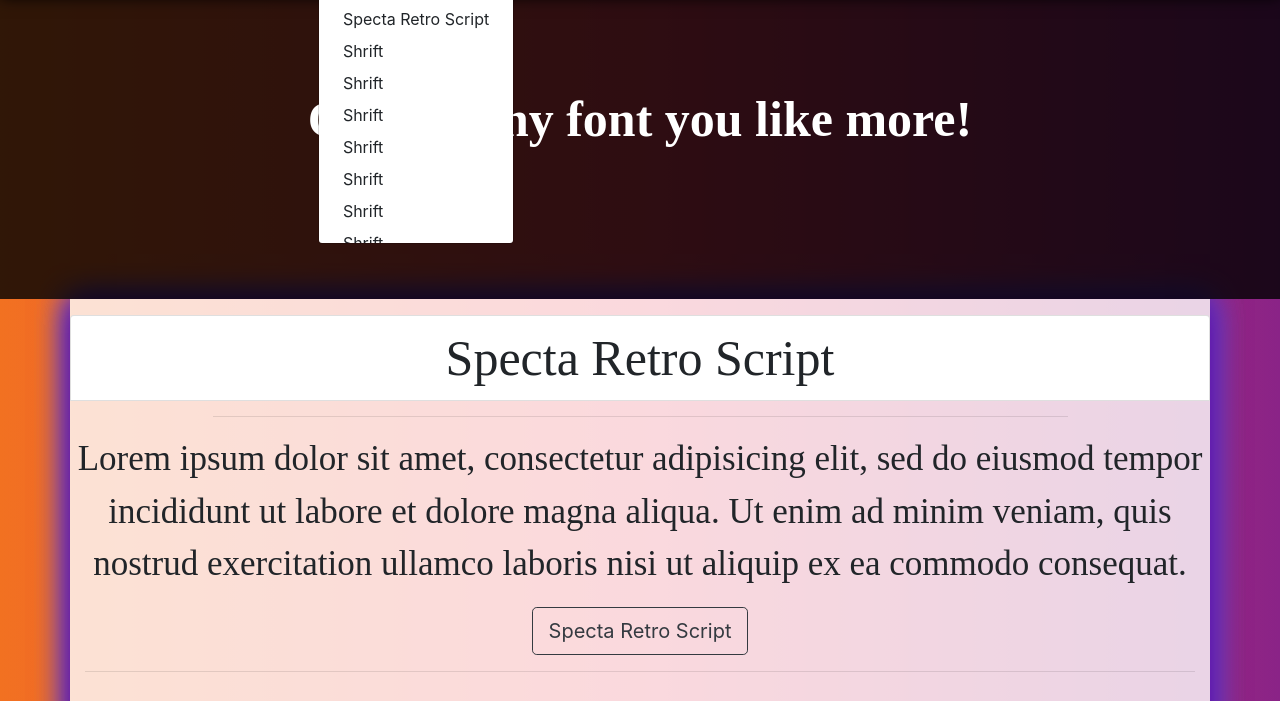
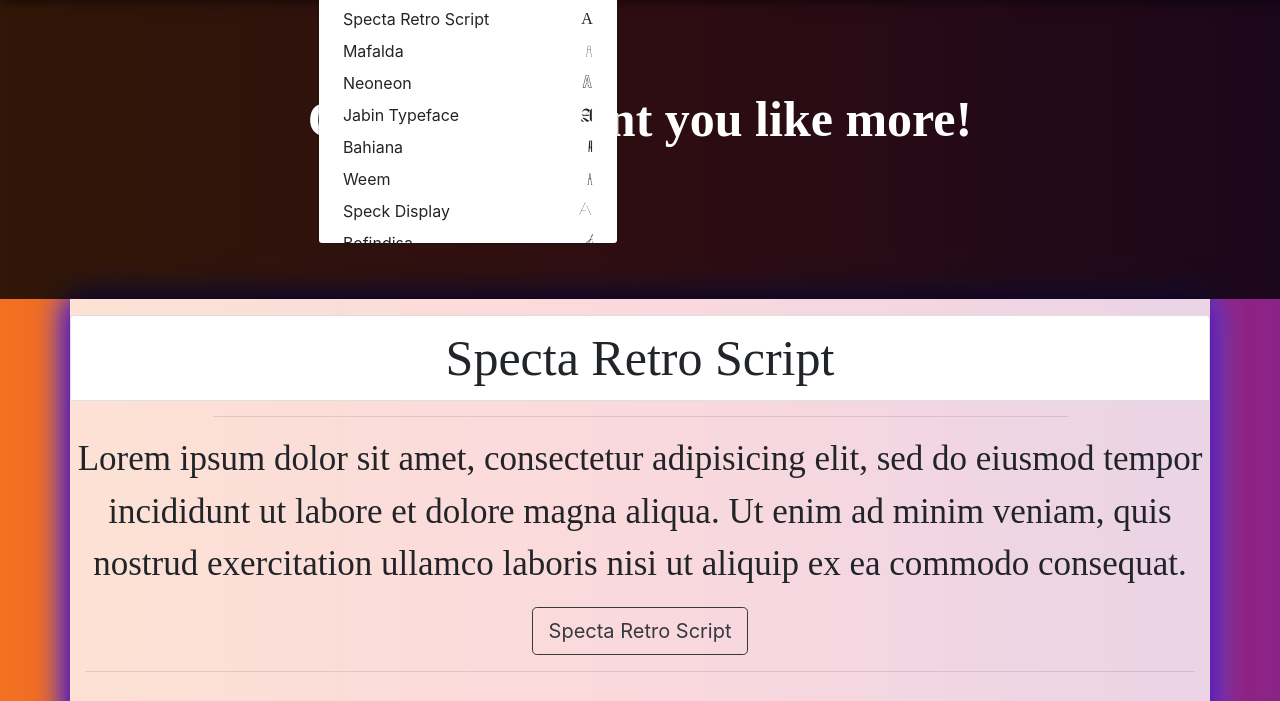
Before and after one commit to FontsLover/FontsLover.github.io, a plain HTML site: page index.html in a window 1280 px wide. Both pictures are taken after a click on the button "Fonts". Shown: the part 69-770 px from the top of the page. Drawn offline with nearby package versions, Linux system fonts and the light colour scheme; a web font is replaced by a local one.

Commit message:
init commit

```diff
--- a/index.html
+++ b/index.html
@@ -29,19 +29,19 @@
           Fonts
         </a>
         <div class="dropdown-menu" aria-labelledby="navbarDropdown">
-          <a class="dropdown-item" href="#">Specta Retro Script</a>
-          <a class="dropdown-item" href="#">Shrift</a>
-          <a class="dropdown-item" href="#">Shrift</a>
-          <a class="dropdown-item" href="#">Shrift</a>
-          <a class="dropdown-item" href="#">Shrift</a>
-          <a class="dropdown-item" href="#">Shrift</a>
-          <a class="dropdown-item" href="#">Shrift</a>
-          <a class="dropdown-item" href="#">Shrift</a>
-          <a class="dropdown-item" href="#">Shrift</a>
-          <a class="dropdown-item" href="#">Shrift</a>
-          <a class="dropdown-item" href="#">Shrift</a>
-          <a class="dropdown-item" href="#">Shrift</a>
-          <a class="dropdown-item" href="#">Shrift</a>
+          <a class="dropdown-item" href="#">Specta Retro Script<span class="font-link specta-link">A</span></a>
+          <a class="dropdown-item" href="#">Mafalda<span class="font-link mafalda-link">A</span></a>
+          <a class="dropdown-item" href="#">Neoneon<span class="font-link neoneon-link">A</span></a>
+          <a class="dropdown-item" href="#">Jabin Typeface<span class="font-link jabintypeface-link">A</span></a>
+          <a class="dropdown-item" href="#">Bahiana<span class="font-link bahiana-link">A</span></a>
+          <a class="dropdown-item" href="#">Weem<span class="font-link weem-link">A</span></a>
+          <a class="dropdown-item" href="#">Speck Display<span class="font-link sp-link">A</span></a>
+          <a class="dropdown-item" href="#">Befindisa<span class="font-link befindisa-link">A</span></a>
+          <a class="dropdown-item" href="#">Metrica<span class="font-link metrica-link">A</span></a>
+          <a class="dropdown-item" href="#">Metropolis<span class="font-link metropolis-link">A</span></a>
+          <a class="dropdown-item" href="#">NWB Ultraviolent - Regular<span class="font-link nwb-link">A</span></a>
+          <a class="dropdown-item" href="#">Shrift<span class="font-link specta-link">A</span></a>
+          <a class="dropdown-item" href="#">Shrift<span class="font-link specta-link">A</span></a>
         </div>
       </li>
       <li class="nav-item">
--- a/style.css
+++ b/style.css
@@ -24,7 +24,10 @@ body {
 .dropdown-menu {
 	max-height: 250px;
 	overflow-y: scroll;
+	min-width: 300px!important;
 }
+
+
 
 form.form-inline.my-2.my-lg-0.ml-auto {
 	flex-flow: unset;
@@ -77,6 +80,11 @@ div.mx-auto {
 
 /**********************************SHRIFTS**********************************/
 
+.font-link {
+	float: right;
+	font-size: 1rem;
+}
+
 /*******Specta Retro*******/
 @font-face {
 	font-family: "Specta Retro Script";
@@ -91,6 +99,10 @@ div.mx-auto {
 
 .specta.par{
 	font-size: 35px;
+}
+
+.specta-link {
+	font-family: "Specta Retro Script"
 }
 /*******Specta Retro*******/
 
@@ -110,6 +122,10 @@ div.mx-auto {
 .mafalda.par {
 	font-size: 35px;
 }
+
+.mafalda-link {
+	font-family: "Mafalda";
+}
 /*******Mafalda*******/
 
 /*******Neoneon*******/
@@ -126,6 +142,10 @@ div.mx-auto {
 .neoneon.par {
 	font-size: 35px;
 }
+
+.neoneon-link {
+	font-family: "Neoneon";
+}
 /*******Neoneon*******/
 
 /*******JabinTypeface*******/
@@ -140,6 +160,10 @@ div.mx-auto {
 }
 .jabintypeface.par {
 	font-size: 35px;
+}
+
+.jabintypeface-link {
+	font-family: "JabinTypeface";
 }
 /*******JabinTypeface*******/
 
@@ -156,6 +180,10 @@ div.mx-auto {
 .bahiana.par {
 	font-size: 35px;
 }
+
+.bahiana-link {
+	font-family: "Bahiana";
+}
 /*******Bahiana*******/
 
 /*******Weem*******/
@@ -170,6 +198,10 @@ div.mx-auto {
 }
 .weem.par {
 	font-size: 35px;
+}
+
+.weem-link {
+	font-family: "Weem";
 }
 /*******Weem*******/
 
@@ -186,6 +218,10 @@ div.mx-auto {
 .sp.par {
 	font-size: 35px;
 }
+
+.sp-link {
+	font-family: "Speck Display";
+}
 /*******Speck Display*******/
 
 /*******Befindisa*******/
@@ -201,6 +237,10 @@ div.mx-auto {
 .befindisa.par {
 	font-size: 35px;
 }
+
+.befindisa-link {
+	font-family: "Befindisa";
+}
 /*******Befindisa*******/
 
 /*******Metrica*******/
@@ -215,6 +255,10 @@ div.mx-auto {
 }
 .metrica.par {
 	font-size: 35px;
+}
+
+.metrica-link {
+	font-family: "Metrica";
 }
 
 .navbar-brand.order-0.mx-auto.pr-3.specta-brand.metrica {
@@ -240,6 +284,10 @@ div.mx-auto {
 .metropolis.par {
 	font-size: 35px;
 }
+
+.metropolis-link {
+	font-family: "Metropolis";
+}
 /*******Metropolis*******/
 
 /*******NWB*******/
@@ -254,6 +302,10 @@ div.mx-auto {
 }
 .nwb.par {
 	font-size: 35px;
+}
+
+.nwb-link {
+	font-family: "nwb";
 }
 /*******NWB*******/
 
```
